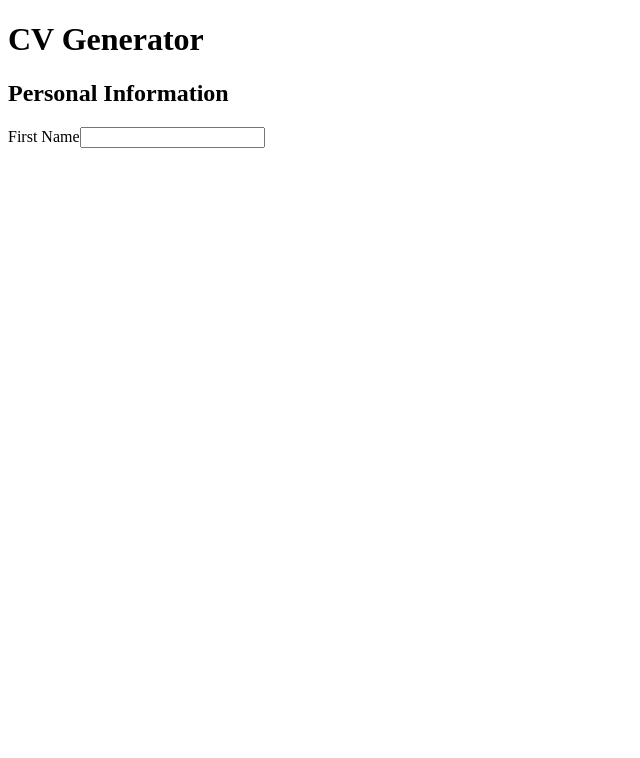
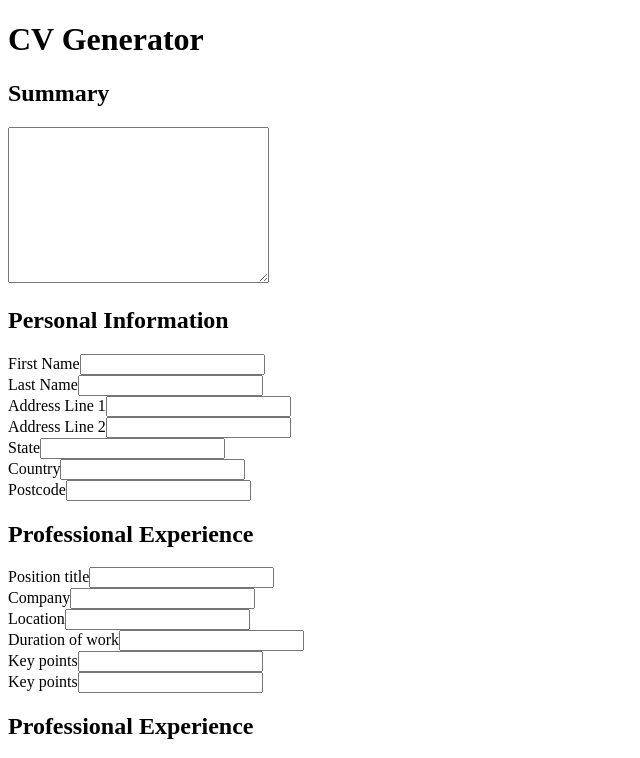
Before and after one commit to daniel-moderiano/cv-application, a React (Create React App) app: page / in a window 1280 px wide. Shown: the top 758 px of the page, without its empty margins (0-640 px from the left). Built offline with nearby package versions, Linux system fonts and the light colour scheme.

Commit message:
Add containment to display Field components with Resume Section components

```diff
--- a/src/components/Main.js
+++ b/src/components/Main.js
@@ -8,81 +8,50 @@ class Main extends Component {
   constructor(props) {
     super(props);
 
-    this.state = {}
-
-    this.resumeSections = [
-      {
-        id: nanoid(),
-        header: 'Personal Information',
-        inputs: [
-          'First Name',
-          'Last Name',
-          'Address Line 1',
-          'Address Line 2',
-          'State',
-          'Country',
-          'Post Code',
-          'Email',
-          'Phone'
-        ]
-      },
-      {
-        id: nanoid(),
-        header: 'Summary',
-        inputs: [
-          'About You'
-        ]
-      },
-      {
-        id: nanoid(),
-        header: 'Professional Experience',
-        inputs: [
-          'Position title',
-          'Place of employment',
-          'Location',
-          'Dates worked',
-          'Key points',
-          'Key points',
-          'Key points'
-        ]
-      },
-      {
-        id: nanoid(),
-        header: 'Education',
-        inputs: [
-          'Qualification/Certificate',
-          'Place of education',
-          'Location',
-          'Graduation date',
-          'Key points',
-        ]
-      },
-      {
-        id: nanoid(),
-        header: 'Interests',
-        inputs: [
-          'Interest',
-          'Interest',
-          'Interest',
-          'Interest'
-        ]
-      }
-    ]
-
+    this.state = {};
   };
 
   render() {
     return (
       <main className="main">
-        {/* {this.resumeSections.map((section, i) => (<ResumeSection key={section.id} title={section.header} />))} */}
-        <section className="personal">
-          <h2 className="resume-section__header">Personal Information</h2>
-          <div className="resume__section__content">
-            <form className="form">
-              <Field fieldType="text" name="first-name" label="First Name" />
-            </form>
-          </div>
-        </section>
+
+        <ResumeSection title="Summary">
+          <textarea className="summary" name="summary" id="summar" cols="30" rows="10"></textarea>
+        </ResumeSection>
+
+        <ResumeSection title="Personal Information">
+          <Field fieldType="text" name="first-name" label="First Name" />
+          <Field fieldType="text" name="last-name" label="Last Name" />
+          <Field fieldType="text" name="address-one" label="Address Line 1" />
+          <Field fieldType="text" name="address-two" label="Address Line 2" />
+          <Field fieldType="text" name="state" label="State" />
+          <Field fieldType="text" name="country" label="Country" />
+          <Field fieldType="text" name="postcode" label="Postcode" />
+        </ResumeSection>
+
+        <ResumeSection title="Professional Experience">
+          <Field fieldType="text" name="position" label="Position title" />
+          <Field fieldType="text" name="company" label="Company" />
+          <Field fieldType="text" name="location-work" label="Location" />
+          <Field fieldType="text" name="duration-work" label="Duration of work" />
+          <Field fieldType="text" name="key-points" label="Key points" />
+          <Field fieldType="text" name="key-points" label="Key points" />
+        </ResumeSection>
+
+        <ResumeSection title="Professional Experience">
+          <Field fieldType="text" name="qualification" label="Qualification/Certificate" />
+          <Field fieldType="text" name="institute" label="Educational institute" />
+          <Field fieldType="text" name="location-education" label="Location" />
+          <Field fieldType="text" name="graduation" label="Graduation date" />
+          <Field fieldType="text" name="key-points" label="Key points" />
+        </ResumeSection>
+
+        <ResumeSection title="Interests">
+          <Field fieldType="text" name="interest" label="Interest" />
+          <Field fieldType="text" name="interest" label="Interest" />
+          <Field fieldType="text" name="interest" label="Interest" />
+        </ResumeSection>
+
       </main>
     );
   }
--- a/src/components/ResumeSection.js
+++ b/src/components/ResumeSection.js
@@ -6,7 +6,9 @@ class ResumeSection extends Component {
       <section className="resume-section">
         <h2 className="resume-section__header">{this.props.title}</h2>
         <div className="resume-section__content">
-
+          <form className="form">
+            {this.props.children}
+          </form>
         </div>
       </section>
     );
```
